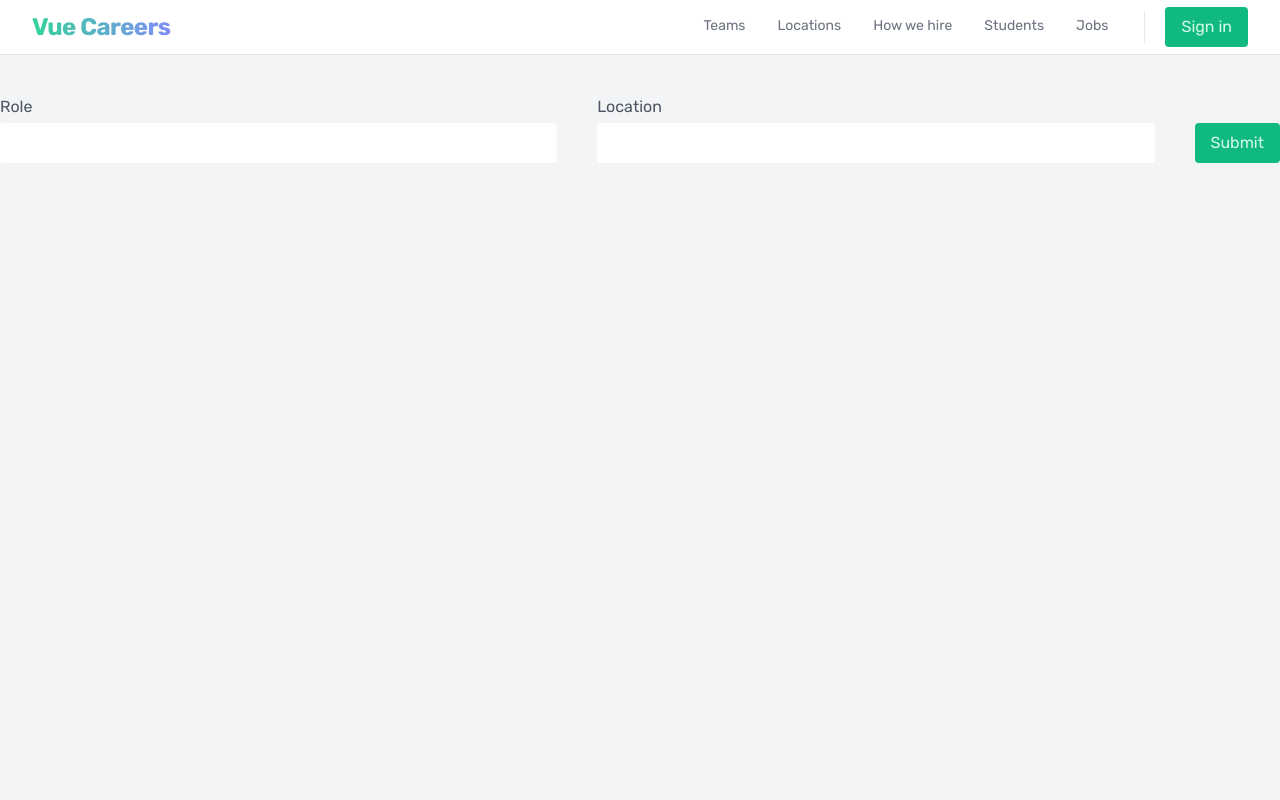
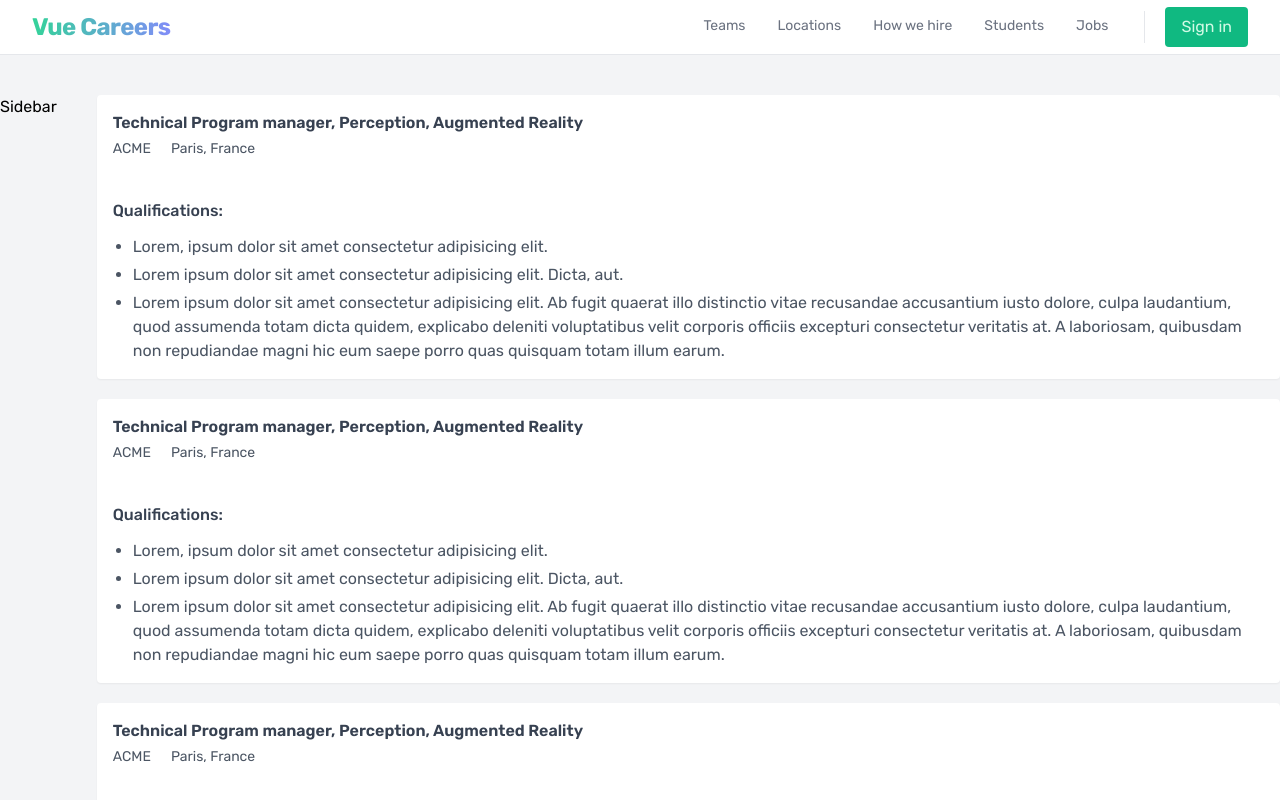
Before and after one commit to JeanCastellotti/vue-job-search, a Vue app: page /jobs in a window 1280 px wide. Shown: the top 800 px of the page. Built offline with nearby package versions, Linux system fonts and the light colour scheme.

Commit message:
update jobs page

```diff
--- /dev/null
+++ b/src/components/JobsList.vue
@@ -0,0 +1,12 @@
+<script setup>
+import JobsListItem from './JobsListItem.vue'
+</script>
+
+<template>
+  <ol class="space-y-5">
+    <JobsListItem />
+    <JobsListItem />
+    <JobsListItem />
+    <JobsListItem />
+  </ol>
+</template>
--- /dev/null
+++ b/src/components/JobsListItem.vue
@@ -0,0 +1,29 @@
+<template>
+  <li>
+    <RouterLink to="/jobs/1" class="block rounded bg-white p-4 shadow-sm">
+      <h2 class="mb-1 font-semibold text-gray-700">
+        Technical Program manager, Perception, Augmented Reality
+      </h2>
+
+      <div class="mb-10 flex gap-5 text-sm text-gray-600">
+        <span>ACME</span>
+        <span>Paris, France</span>
+      </div>
+
+      <div class="space-y-3 text-gray-700">
+        <h3 class="font-medium">Qualifications:</h3>
+        <ul class="list-disc space-y-1 pl-5 text-gray-600">
+          <li>Lorem, ipsum dolor sit amet consectetur adipisicing elit.</li>
+          <li>Lorem ipsum dolor sit amet consectetur adipisicing elit. Dicta, aut.</li>
+          <li>
+            Lorem ipsum dolor sit amet consectetur adipisicing elit. Ab fugit quaerat illo
+            distinctio vitae recusandae accusantium iusto dolore, culpa laudantium, quod assumenda
+            totam dicta quidem, explicabo deleniti voluptatibus velit corporis officiis excepturi
+            consectetur veritatis at. A laboriosam, quibusdam non repudiandae magni hic eum saepe
+            porro quas quisquam totam illum earum.
+          </li>
+        </ul>
+      </div>
+    </RouterLink>
+  </li>
+</template>
--- /dev/null
+++ b/src/components/JobsSidebar.vue
@@ -0,0 +1,3 @@
+<template>
+  <div>Sidebar</div>
+</template>
--- a/src/pages/JobsPage.vue
+++ b/src/pages/JobsPage.vue
@@ -1,7 +1,11 @@
 <script setup>
-import SearchForm from '@/components/SearchForm.vue'
+import JobsSidebar from '../components/JobsSidebar.vue'
+import JobsList from '../components/JobsList.vue'
 </script>
 
 <template>
-  <SearchForm />
+  <div class="flex gap-10">
+    <JobsSidebar />
+    <JobsList class="flex-1" />
+  </div>
 </template>
```
